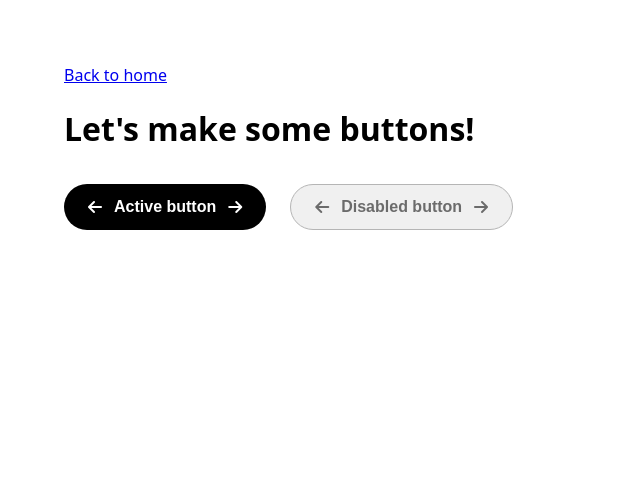
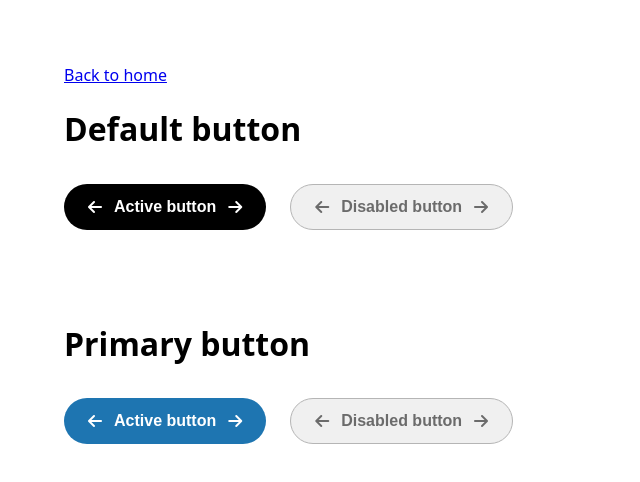
Before and after one commit to hakeller/designsystem-hkat, a plain HTML site: page pages/button.html in a window 1280 px wide. Shown: the whole page, without its empty margins (0-640 px from the left). Drawn offline with Linux system fonts and the light colour scheme.

Commit message:
added primary button style

```diff
--- a/css/style.css
+++ b/css/style.css
@@ -12,6 +12,7 @@ p {
 
 div {
 	display: flex;
+	margin-bottom: 80px;
 	padding-top: 12px;
 	padding-bottom: 12px;
 	gap: 24px;
@@ -60,3 +61,18 @@ button.default:active {
 	background-color: #000;
 	color: #FFF;
 }
+
+button.primary {
+	background-color: #1E75B1;
+	color: #FFF;
+}
+
+button.primary:hover {
+	background-color: #185E8E;
+	color: #FFF;
+}
+
+button.primary:active {
+	background-color: #1E75B1;
+	color: #FFF;
+}
--- a/pages/button.html
+++ b/pages/button.html
@@ -3,17 +3,22 @@
 <head>
 	<link rel="stylesheet" href="../css/variables.css">
 	<link rel="stylesheet" href="../css/style.css">
+	<script src="https://kit.fontawesome.com/88ef4c3fb3.js" crossorigin="anonymous"></script>
 	<meta charset="utf-8">
 	<meta name="viewport" content="width=device-width, initial-scale=1">
-	<script src="https://kit.fontawesome.com/88ef4c3fb3.js" crossorigin="anonymous"></script>
 	<title>button component</title>
 </head>
 <body>
 	<a href="../index.html">Back to home</a>
-	<h1>Let's make some buttons!</h1>
+	<h1>Default button</h1>
 		<div>
 			<button class="button default"><i class="fa-solid fa-arrow-left"></i>Active button<i class="fa-solid fa-arrow-right"></i></button>
 			<button disabled><i class="fa-solid fa-arrow-left"></i>Disabled button<i class="fa-solid fa-arrow-right"></i></button>
 		</div>
+	<h1>Primary button</h1>
+		<div>
+			<button class="button primary"><i class="fa-solid fa-arrow-left"></i>Active button<i class="fa-solid fa-arrow-right"></i></button>
+			<button disabled><i class="fa-solid fa-arrow-left"></i>Disabled button<i class="fa-solid fa-arrow-right"></i></button>
+		</div>
 </body>
 </html>
```
